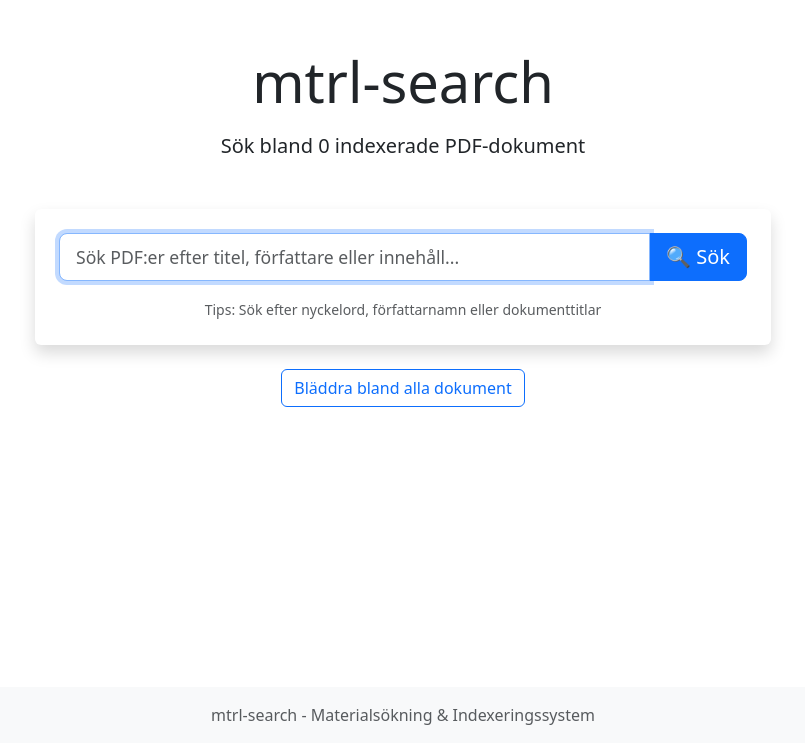
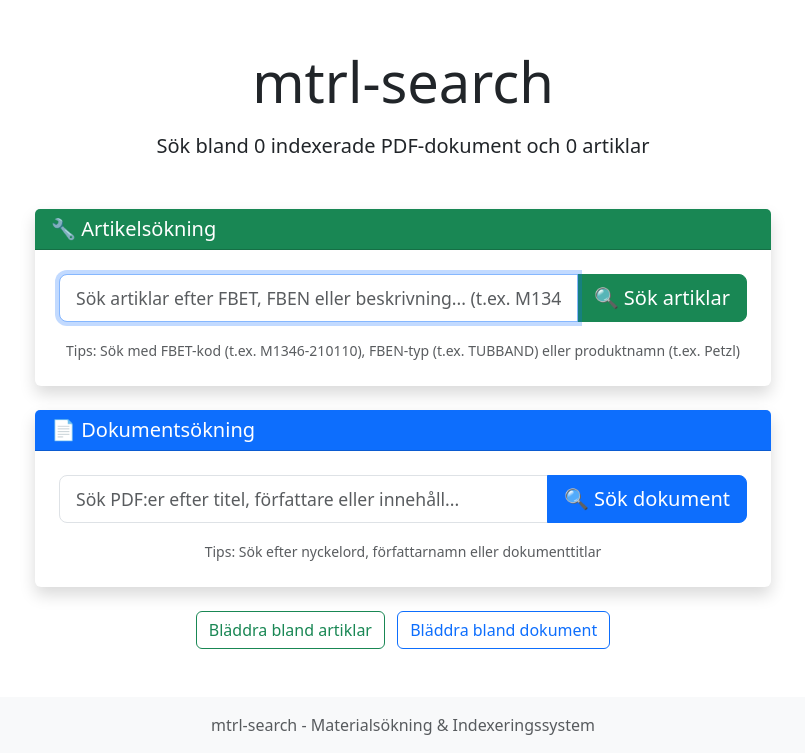
Before and after one commit to JuiceAndTheJoe/mtrl-search, a Flask app: page / in a window 1280 px wide. Shown: the part 57-810 px from the top of the page, without its empty margins (237-1042 px from the left). Before the commit the page ends 782 px from the top, so only its background shows below. Run offline with Flask 3, Linux system fonts and the light colour scheme.

Commit message:
bättre extraktion, går att söka

```diff
--- a/app.py
+++ b/app.py
@@ -16,8 +16,9 @@ def index():
     """Home page with search form."""
     session = get_session()
     total_docs = session.query(PDFDocument).count()
+    total_articles = session.query(Article).count()
     session.close()
-    return render_template('index.html', total_docs=total_docs)
+    return render_template('index.html', total_docs=total_docs, total_articles=total_articles)
 
 @app.route('/search')
 def search():
@@ -72,7 +73,8 @@ def browse():
 def articles():
     """Browse all extracted articles."""
     session = get_session()
-    articles = session.query(Article).join(PDFDocument).order_by(Article.extracted_at.desc()).all()
+    from sqlalchemy.orm import joinedload
+    articles = session.query(Article).options(joinedload(Article.document)).order_by(Article.extracted_at.desc()).all()
     session.close()
 
     return render_template('articles.html', articles=articles)
@@ -94,7 +96,9 @@ def search_articles():
         Article.artikel.ilike(f'%{query}%')
     )
 
-    results = session.query(Article).join(PDFDocument).filter(search_filter).all()
+    # Eagerly load the document relationship to avoid DetachedInstanceError
+    from sqlalchemy.orm import joinedload
+    results = session.query(Article).options(joinedload(Article.document)).filter(search_filter).all()
     session.close()
 
     return render_template('article_search_results.html', results=results, query=query)
--- a/templates/index.html
+++ b/templates/index.html
@@ -7,21 +7,47 @@
     <div class="col-lg-8 mx-auto">
         <div class="text-center mb-5">
             <h1 class="display-4 mb-3">mtrl-search</h1>
-            <p class="lead">Sök bland {{ total_docs }} indexerade PDF-dokument</p>
+            <p class="lead">Sök bland {{ total_docs }} indexerade PDF-dokument och {{ total_articles }} artiklar</p>
         </div>
 
+        <!-- Artikelsökning -->
+        <div class="card shadow mb-4">
+            <div class="card-header bg-success text-white">
+                <h5 class="mb-0">🔧 Artikelsökning</h5>
+            </div>
+            <div class="card-body p-4">
+                <form action="/articles/search" method="get" class="mb-3">
+                    <div class="input-group input-group-lg">
+                        <input type="text"
+                               name="q"
+                               class="form-control"
+                               placeholder="Sök artiklar efter FBET, FBEN eller beskrivning... (t.ex. M1346-210110, TUBBAND, Petzl)"
+                               autofocus>
+                        <button class="btn btn-success" type="submit">
+                            🔍 Sök artiklar
+                        </button>
+                    </div>
+                </form>
+                <p class="text-muted text-center mb-0">
+                    <small>Tips: Sök med FBET-kod (t.ex. M1346-210110), FBEN-typ (t.ex. TUBBAND) eller produktnamn (t.ex. Petzl)</small>
+                </p>
+            </div>
+        </div>
+
+        <!-- Dokumentsökning -->
         <div class="card shadow">
+            <div class="card-header bg-primary text-white">
+                <h5 class="mb-0">📄 Dokumentsökning</h5>
+            </div>
             <div class="card-body p-4">
                 <form action="/search" method="get" class="mb-3">
                     <div class="input-group input-group-lg">
                         <input type="text"
                                name="q"
                                class="form-control"
-                               placeholder="Sök PDF:er efter titel, författare eller innehåll..."
-                               required
-                               autofocus>
+                               placeholder="Sök PDF:er efter titel, författare eller innehåll...">
                         <button class="btn btn-primary" type="submit">
-                            🔍 Sök
+                            🔍 Sök dokument
                         </button>
                     </div>
                 </form>
@@ -32,7 +58,8 @@
         </div>
 
         <div class="mt-4 text-center">
-            <a href="/browse" class="btn btn-outline-primary">Bläddra bland alla dokument</a>
+            <a href="/articles" class="btn btn-outline-success me-2">Bläddra bland artiklar</a>
+            <a href="/browse" class="btn btn-outline-primary">Bläddra bland dokument</a>
         </div>
     </div>
 </div>
```
Also changed, not shown: extract_articles.py (+12 -7 lines).
